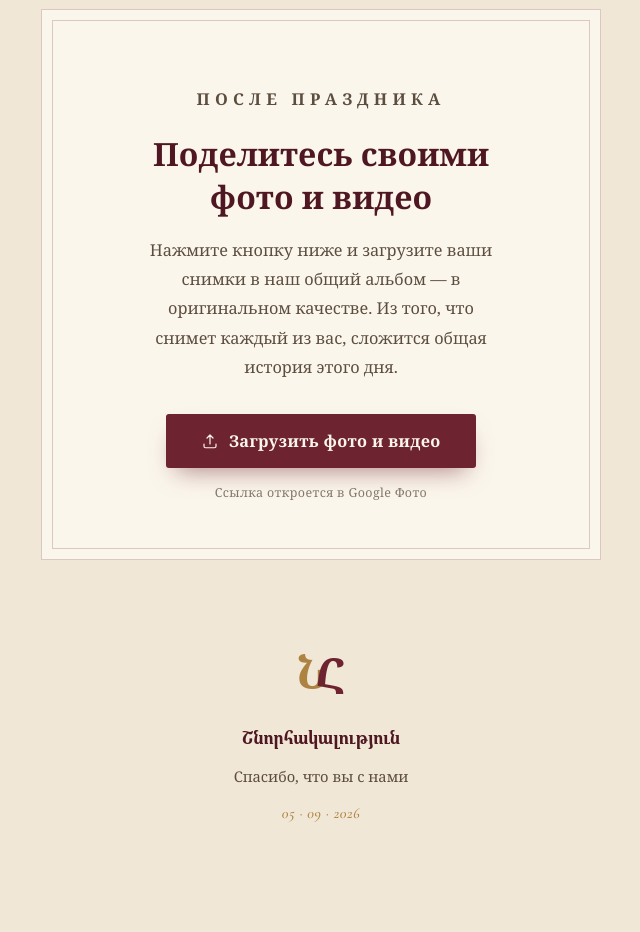
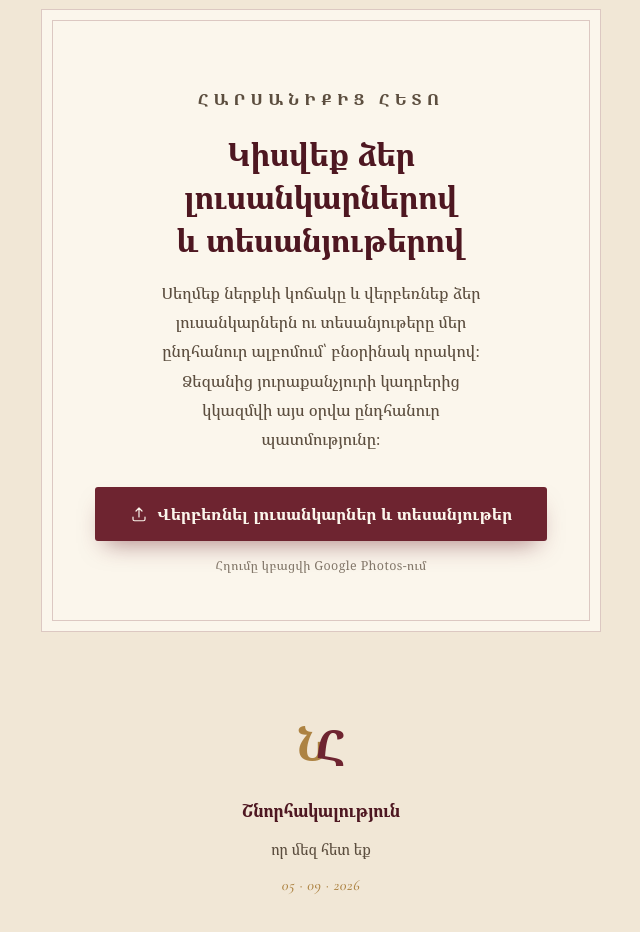
Before and after one commit to harrchsy/narek-hripsime-wedding, a plain HTML site: page index.html in a window 1280 px wide. Shown: the part 1700-2632 px from the top of the page, without its empty margins (319-959 px from the left). Before the commit the page ends 2601 px from the top, so only its background shows below. Drawn offline with nearby package versions, Linux system fonts and the light colour scheme.

Commit message:
Translate guest-facing copy to Armenian

```diff
--- a/index.html
+++ b/index.html
@@ -317,7 +317,7 @@
     <svg viewBox="0 0 24 24" fill="none" stroke="currentColor" stroke-width="1"><circle cx="12" cy="12" r="3"/><path d="M12 2v6M12 16v6M2 12h6M16 12h6M5.5 5.5l4.2 4.2M14.3 14.3l4.2 4.2M18.5 5.5l-4.2 4.2M9.7 14.3l-4.2 4.2"/></svg>
     <span class="line"></span>
   </div>
-  <p>В этот день рядом с нами будут самые дорогие люди. Мы очень хотим, чтобы этот вечер остался не только в нашей памяти, но и в ваших кадрах — таким, каким увидели его именно вы.</p>
+  <p>Այս օրը մեզ հետ կլինեն մեզ համար ամենաթանկ մարդիկ։ Ուզում ենք, որ այս երեկոն մնա ոչ միայն մեր հիշողության մեջ, այլև ձեր լուսանկարներում՝ այնպես, ինչպես տեսաք այն հենց դուք։</p>
 </section>
 
 <div class="gallery-wrap">
@@ -331,21 +331,21 @@
 
 <section class="cta-section">
   <div class="cta-card">
-    <p class="eyebrow">ПОСЛЕ ПРАЗДНИКА</p>
-    <h2>Поделитесь своими фото и видео</h2>
-    <p>Нажмите кнопку ниже и загрузите ваши снимки в наш общий альбом — в оригинальном качестве. Из того, что снимет каждый из вас, сложится общая история этого дня.</p>
+    <p class="eyebrow">ՀԱՐՍԱՆԻՔԻՑ ՀԵՏՈ</p>
+    <h2>Կիսվեք ձեր լուսանկարներով և տեսանյութերով</h2>
+    <p>Սեղմեք ներքևի կոճակը և վերբեռնեք ձեր լուսանկարներն ու տեսանյութերը մեր ընդհանուր ալբոմում՝ բնօրինակ որակով։ Ձեզանից յուրաքանչյուրի կադրերից կկազմվի այս օրվա ընդհանուր պատմությունը։</p>
     <a class="cta-button" href="#" id="uploadLink" target="_blank" rel="noopener">
       <svg viewBox="0 0 24 24" fill="none" stroke="currentColor" stroke-width="1.6" stroke-linecap="round" stroke-linejoin="round"><path d="M12 16V4M12 4l-4 4M12 4l4 4"/><path d="M4 16v3a2 2 0 0 0 2 2h12a2 2 0 0 0 2-2v-3"/></svg>
-      Загрузить фото и видео
+      Վերբեռնել լուսանկարներ և տեսանյութեր
     </a>
-    <span class="cta-note">Ссылка откроется в Google Фото</span>
+    <span class="cta-note">Հղումը կբացվի Google Photos-ում</span>
   </div>
 </section>
 
 <footer>
   <div class="monogram" aria-hidden="true"><span>Ն</span><span>Հ</span></div>
   <p class="thanks-am">Շնորհակալություն</p>
-  <p class="thanks-ru">Спасибо, что вы с нами</p>
+  <p class="thanks-ru">որ մեզ հետ եք</p>
   <p class="fdate">05 · 09 · 2026</p>
 </footer>
 
```
